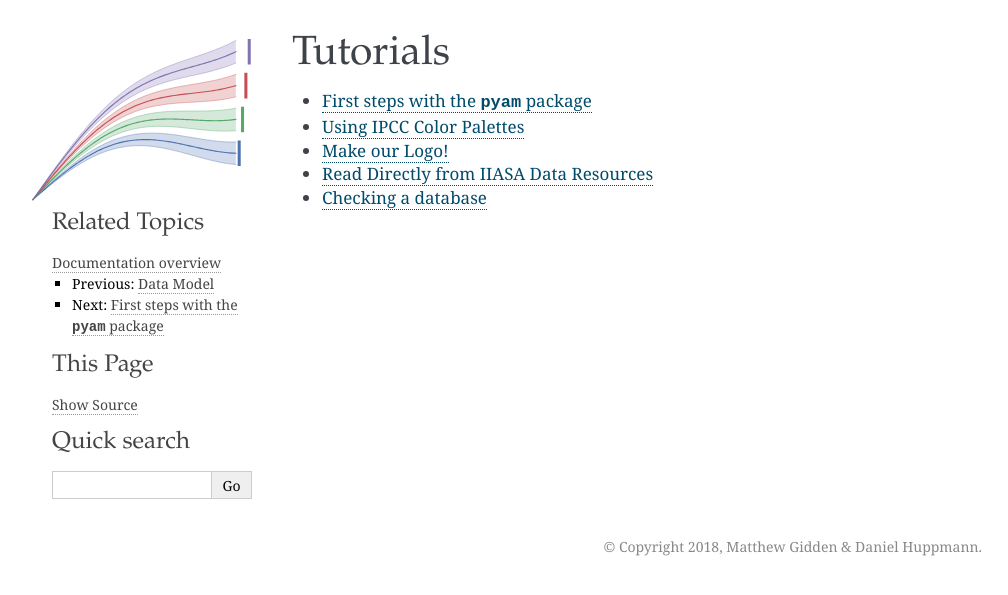
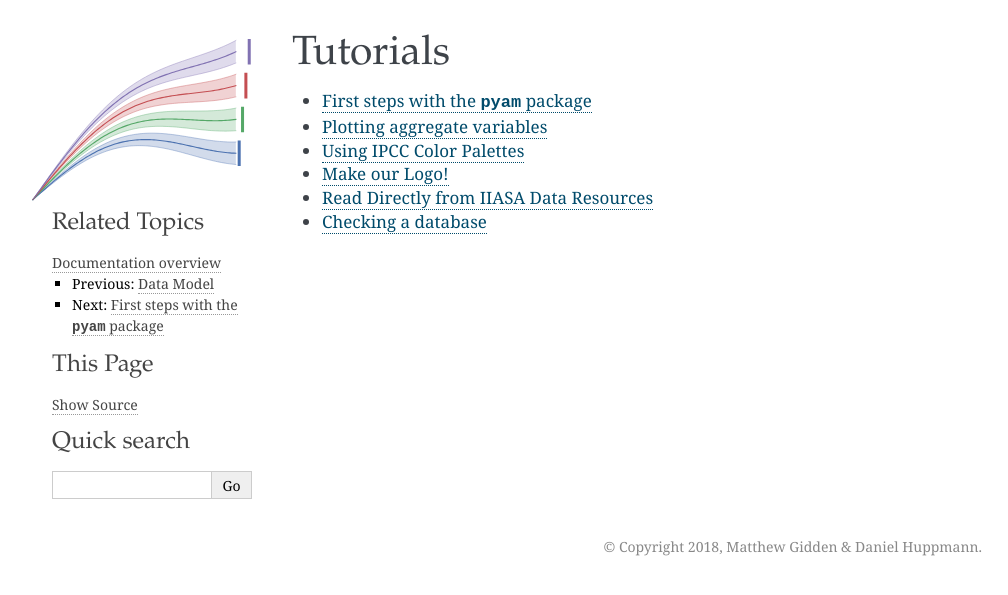
Before and after one commit to IAMconsortium/pyam, a Sphinx documentation site: the page built from doc/source/tutorials.rst, in a window 1280 px wide. Shown: the top 595 px of the page, without its empty margins (128-1136 px from the left). Built offline with Sphinx 7.4.7, drawn with Linux system fonts in a browser that asks for light colours; pages that are not in the unit, such as notebooks, are missing from menus.

Commit message:
add aggregate tutorial to docs (#224)

```diff
--- a/doc/source/tutorials.rst
+++ b/doc/source/tutorials.rst
@@ -8,6 +8,7 @@ Tutorials
    :maxdepth: 1
 
    tutorials/pyam_first_steps.ipynb
+   tutorials/aggregating_variables_and_plotting_with_negative_values.ipynb
    tutorials/ipcc_colors.ipynb
    tutorials/pyam_logo.ipynb
    tutorials/iiasa_dbs.ipynb
```
